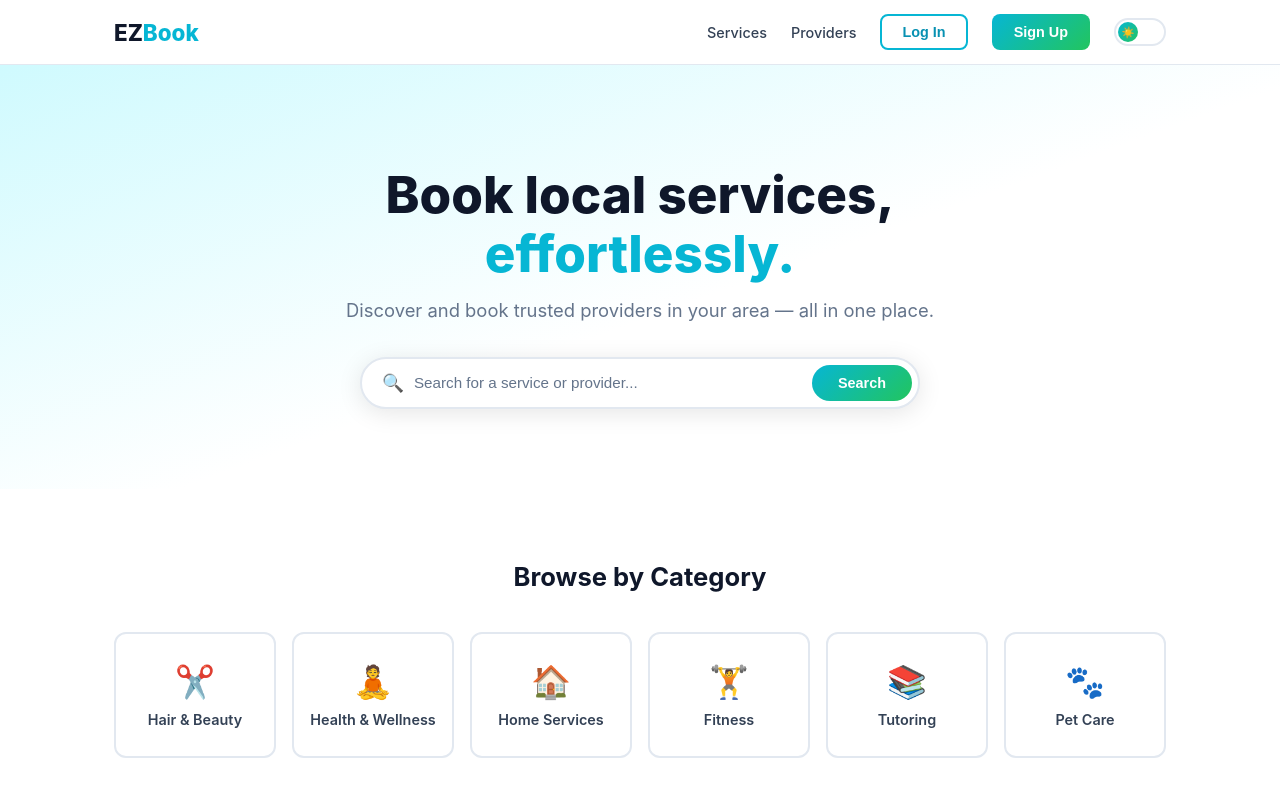
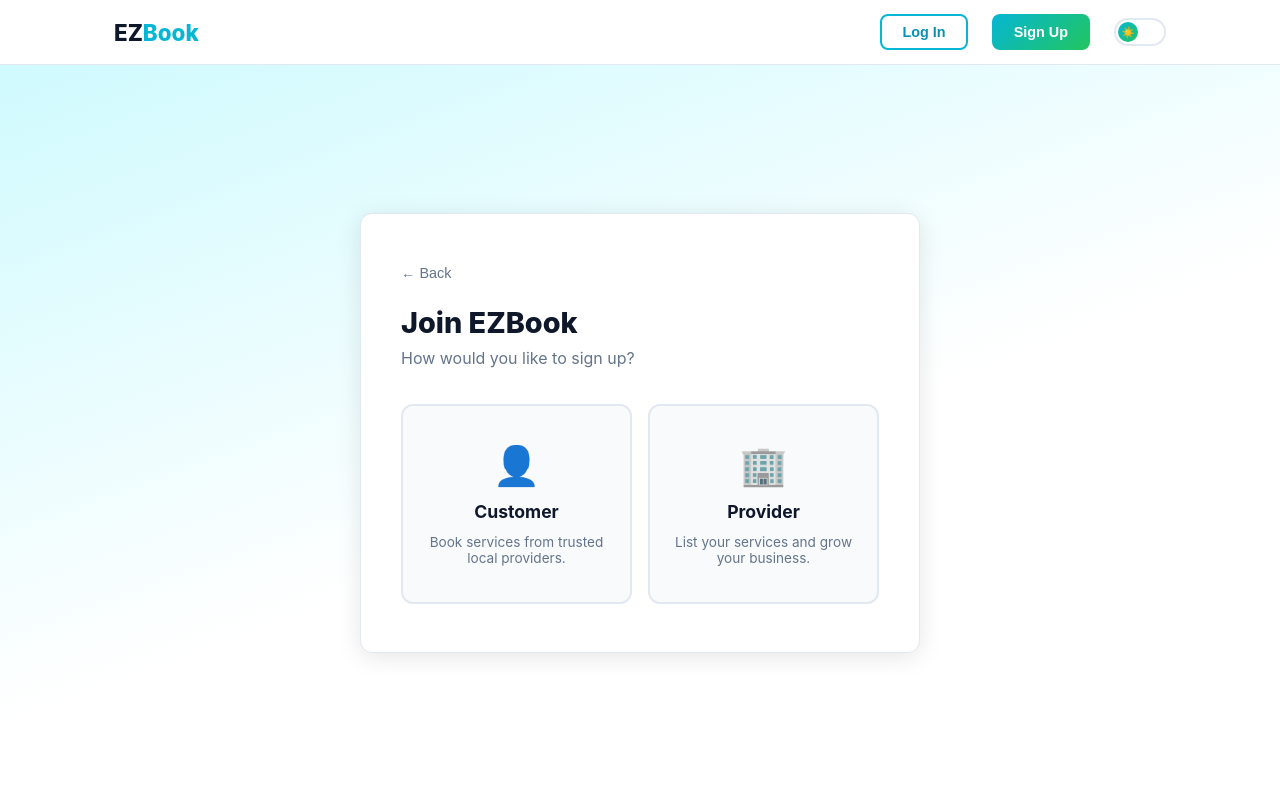
Before and after one commit to alanmart0717/EZBook, a React (Create React App) app in the folder ez-book/: page / in a window 1280 px wide. Both pictures are taken after a click on the button "Sign Up". Shown: the top 800 px of the page. Built offline with nearby package versions, Linux system fonts and the light colour scheme.

Commit message:
Provider sign up

```diff
--- a/ez-book/src/App.css
+++ b/ez-book/src/App.css
@@ -336,10 +336,128 @@ a { text-decoration: none; color: inherit; }
 }
 .footer-copy { font-size: 0.82rem; color: var(--text-muted); }
 
+/* ── Sign Up Page ── */
+.signup-page {
+  min-height: calc(100vh - 64px);
+  background: var(--hero-gradient);
+  display: flex;
+  align-items: center;
+  justify-content: center;
+  padding: 48px 24px;
+  transition: background .2s;
+}
+.signup-container {
+  background: var(--surface);
+  border: 1px solid var(--border);
+  border-radius: var(--radius);
+  box-shadow: var(--shadow-md);
+  padding: 48px 40px;
+  width: 100%;
+  max-width: 560px;
+  transition: background .2s;
+}
+.signup-container--form { max-width: 640px; }
+
+.back-btn {
+  background: none;
+  border: none;
+  color: var(--text-muted);
+  font-size: 0.9rem;
+  font-weight: 500;
+  cursor: pointer;
+  padding: 0;
+  margin-bottom: 24px;
+  display: inline-flex;
+  align-items: center;
+  gap: 6px;
+  transition: color .15s;
+}
+.back-btn:hover { color: var(--cyan); }
+
+.signup-title {
+  font-size: 1.8rem;
+  font-weight: 800;
+  color: var(--text);
+  margin-bottom: 8px;
+}
+.signup-subtitle {
+  font-size: 1rem;
+  color: var(--text-muted);
+  margin-bottom: 36px;
+}
+
+/* ── Choice Cards ── */
+.signup-choice-grid {
+  display: grid;
+  grid-template-columns: 1fr 1fr;
+  gap: 16px;
+}
+.choice-card {
+  display: flex;
+  flex-direction: column;
+  align-items: center;
+  gap: 12px;
+  padding: 36px 20px;
+  background: var(--bg-alt);
+  border: 2px solid var(--border);
+  border-radius: var(--radius);
+  cursor: pointer;
+  font-family: inherit;
+  text-align: center;
+  transition: border-color .15s, box-shadow .15s, transform .12s, background .2s;
+}
+.choice-card:hover {
+  border-color: var(--cyan);
+  box-shadow: 0 0 0 4px var(--cyan-light);
+  transform: translateY(-2px);
+}
+.choice-icon { font-size: 2.4rem; }
+.choice-title { font-size: 1.1rem; font-weight: 700; color: var(--text); }
+.choice-desc { font-size: 0.85rem; color: var(--text-muted); }
+
+/* ── Provider Form ── */
+.signup-form {
+  display: flex;
+  flex-direction: column;
+  gap: 20px;
+}
+.form-label {
+  display: flex;
+  flex-direction: column;
+  gap: 6px;
+  font-size: 0.875rem;
+  font-weight: 600;
+  color: var(--text-secondary);
+}
+.form-input {
+  background: var(--bg-alt);
+  border: 1.5px solid var(--border);
+  border-radius: var(--radius-sm);
+  padding: 11px 14px;
+  font-size: 0.95rem;
+  color: var(--text);
+  font-family: inherit;
+  transition: border-color .15s, background .2s;
+  outline: none;
+  width: 100%;
+}
+.form-input:focus { border-color: var(--cyan); }
+.form-input::placeholder { color: var(--text-muted); }
+.form-select { cursor: pointer; }
+.form-row {
+  display: grid;
+  grid-template-columns: 1fr 1fr;
+  gap: 16px;
+}
+.form-submit { width: 100%; padding: 13px; font-size: 1rem; margin-top: 4px; }
+
 /* ── Responsive ── */
 @media (max-width: 600px) {
   .nav-links a { display: none; }
   .hero { padding: 72px 16px 56px; }
   .category-grid { grid-template-columns: repeat(2, 1fr); }
   .provider-card { flex-wrap: wrap; }
+  .signup-container { padding: 32px 20px; }
+  .signup-choice-grid { grid-template-columns: 1fr; }
+  .form-row { grid-template-columns: 1fr; }
 }
--- a/ez-book/src/App.js
+++ b/ez-book/src/App.js
@@ -14,16 +14,16 @@ const SERVICE_CATEGORIES = [
 // TODO: Replace with real provider data fetched from the backend
 const FEATURED_PROVIDERS = [];
 
-function Navbar({ darkMode, onToggle }) {
+function Navbar({ darkMode, onToggle, onSignUp, onHome }) {
   return (
     <nav className="navbar">
       <div className="navbar-inner">
-        <span className="brand">EZ<span className="brand-accent">Book</span></span>
+        <span className="brand" onClick={onHome} style={{ cursor: 'pointer' }}>
+          EZ<span className="brand-accent">Book</span>
+        </span>
         <div className="nav-links">
-          <a href="#services">Services</a>
-          <a href="#providers">Providers</a>
           <button className="btn-outline">Log In</button>
-          <button className="btn-primary">Sign Up</button>
+          <button className="btn-primary" onClick={onSignUp}>Sign Up</button>
           <button
             className="theme-toggle"
             onClick={onToggle}
@@ -34,6 +34,125 @@ function Navbar({ darkMode, onToggle }) {
         </div>
       </div>
     </nav>
+  );
+}
+
+function SignUpChoice({ onSelectProvider, onSelectCustomer, onBack }) {
+  return (
+    <div className="signup-page">
+      <div className="signup-container">
+        <button className="back-btn" onClick={onBack}>← Back</button>
+        <h1 className="signup-title">Join EZBook</h1>
+        <p className="signup-subtitle">How would you like to sign up?</p>
+        <div className="signup-choice-grid">
+          <button className="choice-card" onClick={onSelectCustomer}>
+            <span className="choice-icon">👤</span>
+            <h2 className="choice-title">Customer</h2>
+            <p className="choice-desc">Book services from trusted local providers.</p>
+          </button>
+          <button className="choice-card" onClick={onSelectProvider}>
+            <span className="choice-icon">🏢</span>
+            <h2 className="choice-title">Provider</h2>
+            <p className="choice-desc">List your services and grow your business.</p>
+          </button>
+        </div>
+      </div>
+    </div>
+  );
+}
+
+function ProviderSignUpForm({ onBack }) {
+  const [form, setForm] = useState({
+    name: '',
+    email: '',
+    phone: '',
+    businessName: '',
+    businessType: '',
+  });
+
+  const set = (field) => (e) => setForm((f) => ({ ...f, [field]: e.target.value }));
+
+  const handleSubmit = (e) => {
+    e.preventDefault();
+    // TODO: wire to backend
+    console.log('Provider signup:', form);
+  };
+
+  return (
+    <div className="signup-page">
+      <div className="signup-container signup-container--form">
+        <button className="back-btn" onClick={onBack}>← Back</button>
+        <h1 className="signup-title">Provider Sign Up</h1>
+        <p className="signup-subtitle">Tell us about yourself and your business.</p>
+        <form className="signup-form" onSubmit={handleSubmit}>
+          <label className="form-label">
+            Name of Provider
+            <input
+              className="form-input"
+              type="text"
+              placeholder="Your full name"
+              value={form.name}
+              onChange={set('name')}
+              required
+            />
+          </label>
+          <div className="form-row">
+            <label className="form-label">
+              Email
+              <input
+                className="form-input"
+                type="email"
+                placeholder="you@example.com"
+                value={form.email}
+                onChange={set('email')}
+                required
+              />
+            </label>
+            <label className="form-label">
+              Phone Number
+              <input
+                className="form-input"
+                type="tel"
+                placeholder="(555) 000-0000"
+                value={form.phone}
+                onChange={set('phone')}
+                required
+              />
+            </label>
+          </div>
+          <label className="form-label">
+            Business Name
+            <input
+              className="form-input"
+              type="text"
+              placeholder="Your business name"
+              value={form.businessName}
+              onChange={set('businessName')}
+              required
+            />
+          </label>
+          <label className="form-label">
+            Type of Business
+            <select
+              className="form-input form-select"
+              value={form.businessType}
+              onChange={set('businessType')}
+              required
+            >
+              <option value="" disabled>Select a category</option>
+              {SERVICE_CATEGORIES.map((cat) => (
+                <option key={cat.id} value={cat.label}>
+                  {cat.icon} {cat.label}
+                </option>
+              ))}
+            </select>
+          </label>
+          <button type="submit" className="btn-primary form-submit">
+            Create Provider Account
+          </button>
+        </form>
+      </div>
+    </div>
   );
 }
 
@@ -174,6 +293,7 @@ export default function App() {
   const [searchQuery, setSearchQuery] = useState('');
   const [activeQuery, setActiveQuery] = useState('');
   const [darkMode, setDarkMode] = useState(false);
+  const [page, setPage] = useState('home'); // 'home' | 'signup' | 'provider-form'
 
   const toggleDark = () => {
     const next = !darkMode;
@@ -192,12 +312,21 @@ export default function App() {
     document.getElementById('providers')?.scrollIntoView({ behavior: 'smooth' });
   };
 
-  return (
-    <div className="app">
-      <Navbar darkMode={darkMode} onToggle={toggleDark} />
-
+  const renderContent = () => {
+    if (page === 'signup') {
+      return (
+        <SignUpChoice
+          onSelectProvider={() => setPage('provider-form')}
+          onSelectCustomer={() => {}}
+          onBack={() => setPage('home')}
+        />
+      );
+    }
+    if (page === 'provider-form') {
+      return <ProviderSignUpForm onBack={() => setPage('signup')} />;
+    }
+    return (
       <main>
-        {/* Hero */}
         <section className="hero">
           <div className="hero-content">
             <h1 className="hero-title">
@@ -214,12 +343,22 @@ export default function App() {
             />
           </div>
         </section>
-
         <CategoryGrid onCategoryClick={handleCategoryClick} />
         <HowItWorks />
         <ProvidersSection searchQuery={activeQuery} />
       </main>
+    );
+  };
 
+  return (
+    <div className="app">
+      <Navbar
+        darkMode={darkMode}
+        onToggle={toggleDark}
+        onSignUp={() => setPage('signup')}
+        onHome={() => setPage('home')}
+      />
+      {renderContent()}
       <Footer />
     </div>
   );
```
